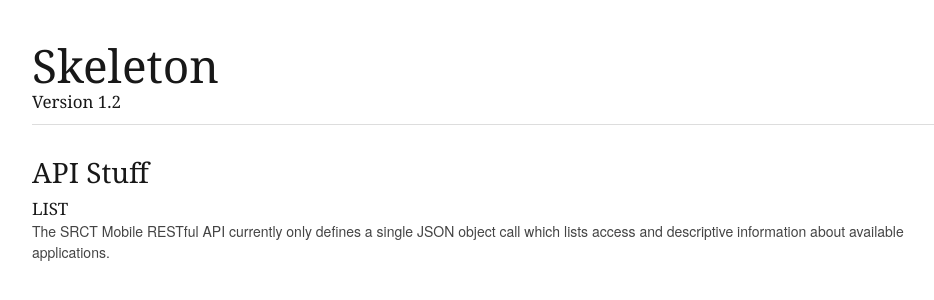
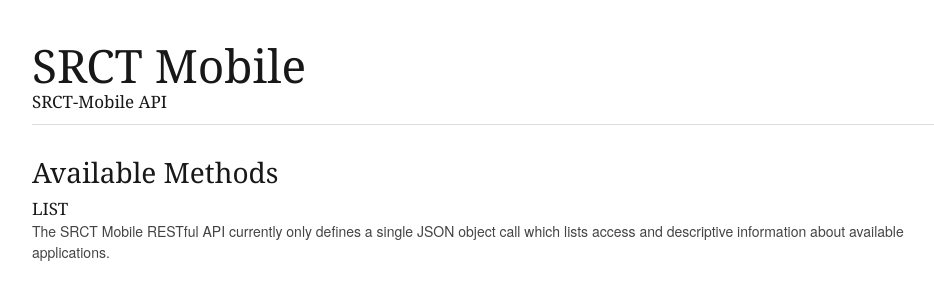
Before and after one commit to srct/srct-mobile, a Django app: template django_srcts/www/templates/api.html in a window 1280 px wide. Shown: the top 300 px of the page, without its empty margins (138-1072 px from the left). Run offline with Django 3.2, Linux system fonts and the light colour scheme; the template is opened without the code that fills it, so the values that code supplies are empty.

Commit message:
API stuff

```diff
--- a/django_srcts/www/templates/api.html
+++ b/django_srcts/www/templates/api.html
@@ -7,12 +7,12 @@
 {% block content %}
 
 <div class="sixteen columns">
-  <h1 class="remove-bottom" style="margin-top: 40px">Skeleton</h1>
-  <h5>Version 1.2</h5>
+  <h1 class="remove-bottom" style="margin-top: 40px">SRCT Mobile</h1>
+  <h5>SRCT-Mobile API</h5>
   <hr />
 </div>
 <div class="sixteen columns">
-  <h3>API Stuff</h3>
+  <h3>Available Methods</h3>
   <h5>LIST</h5>
   <p>The SRCT Mobile RESTful API currently only defines a single JSON
   object call which lists access and descriptive information about
```
